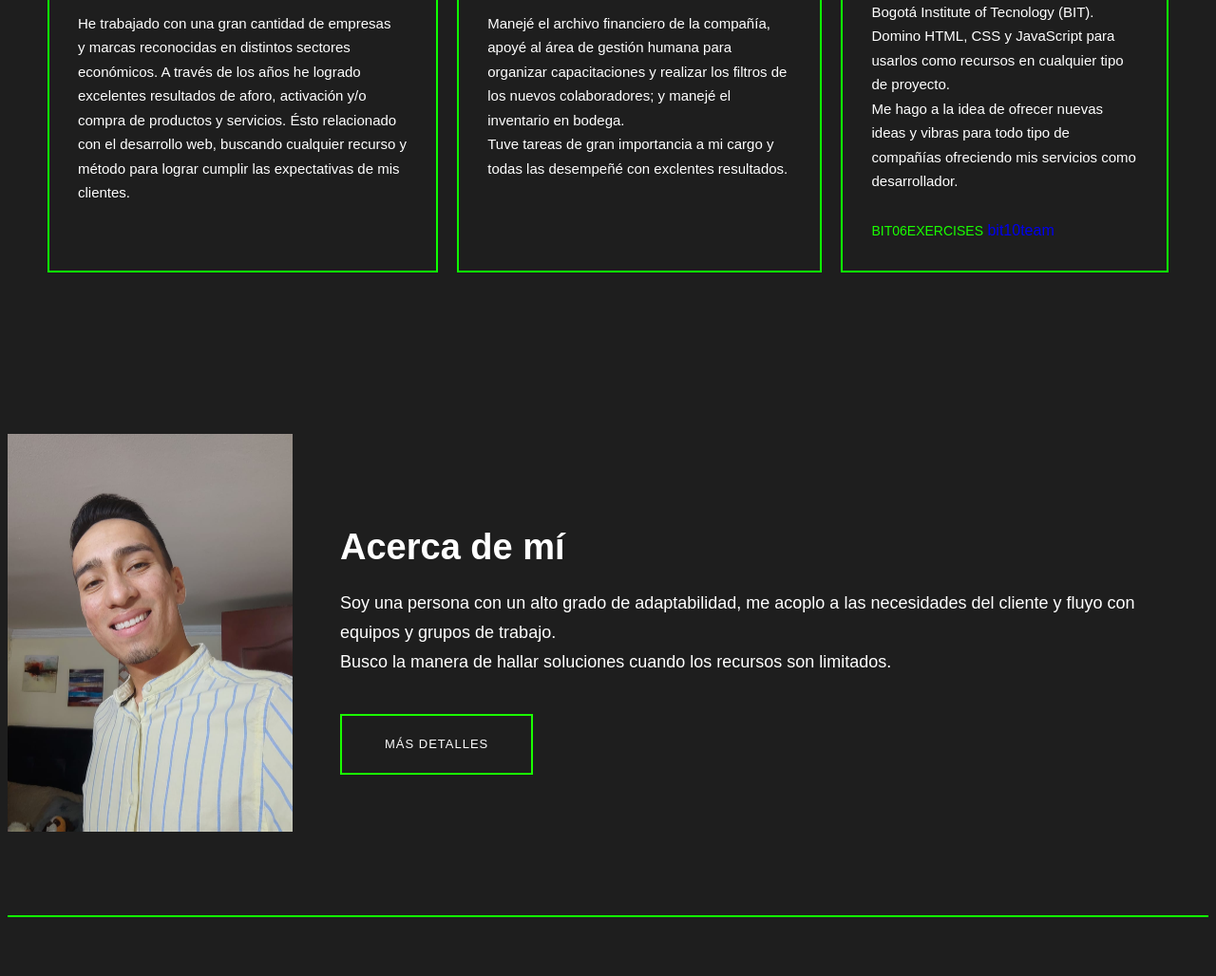
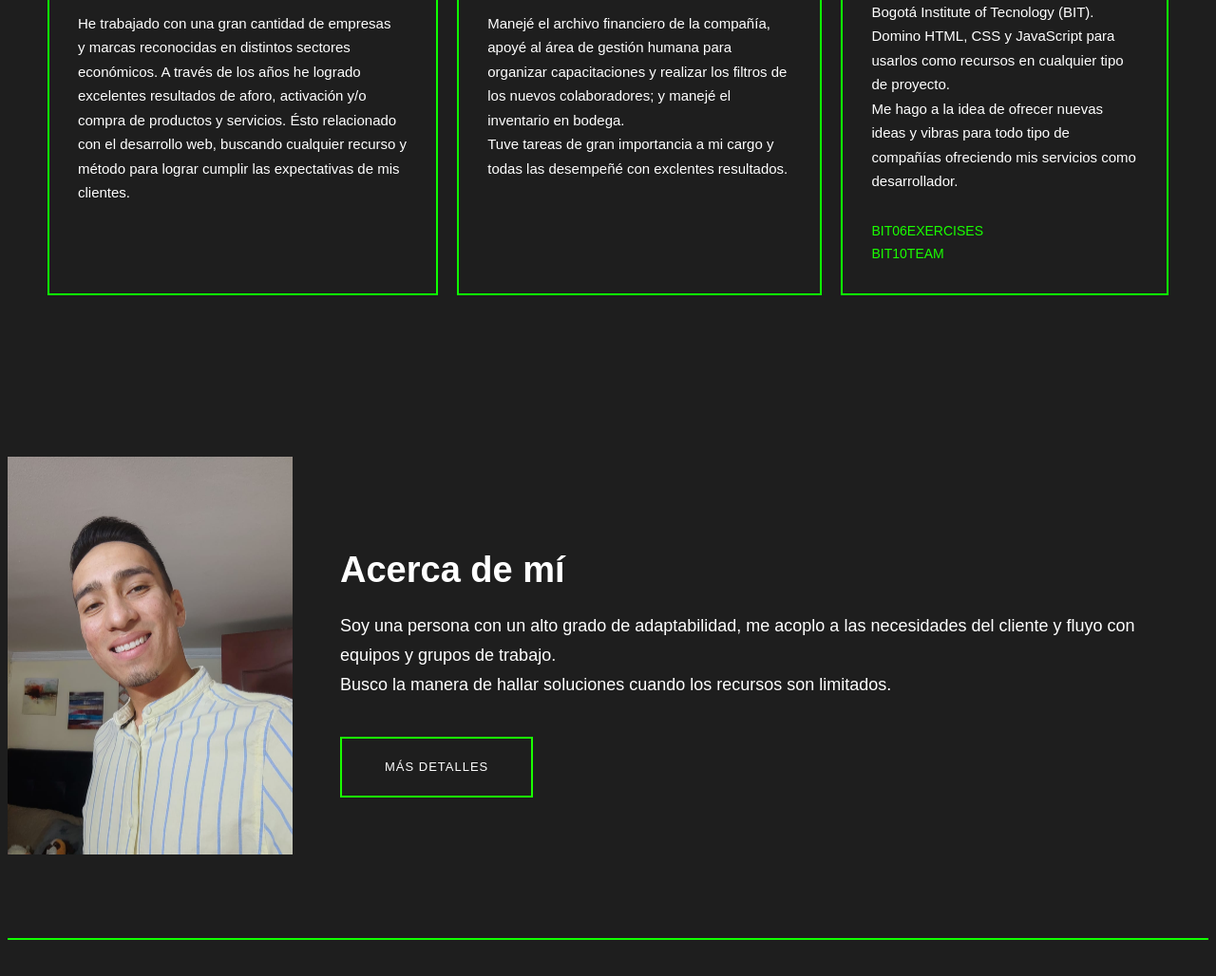
Before and after one commit to sergiohernan19/bit07me, a plain HTML site: page docs/index.html in a window 1280 px wide. Shown: the part 1145-2173 px from the top of the page at 95% size. Drawn offline with Linux system fonts and the light colour scheme.

Commit message:
Detalles en proyectos

```diff
--- a/docs/index.html
+++ b/docs/index.html
@@ -70,8 +70,8 @@
              mis servicios como desarrollador.
 
             </p>
-            <a href="https://sergiohernan19.github.io/bit06exercises/" class="btn-link">bit06exercises</a>
-            <a href="https://cheery-hummingbird-46fd74.netlify.app/">bit10team</a>
+            <a href="https://sergiohernan19.github.io/bit06exercises/" class="btn-link">bit06exercises</a> <br>
+            <a href="https://cheery-hummingbird-46fd74.netlify.app/" class="btn-link">bit10team</a>
           </div>
         </div>
 
```
